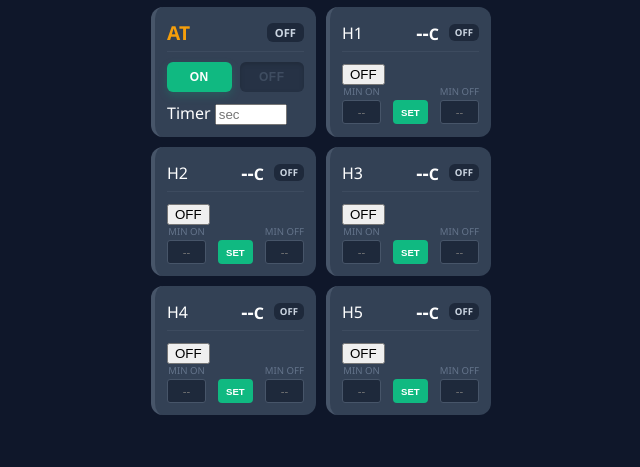
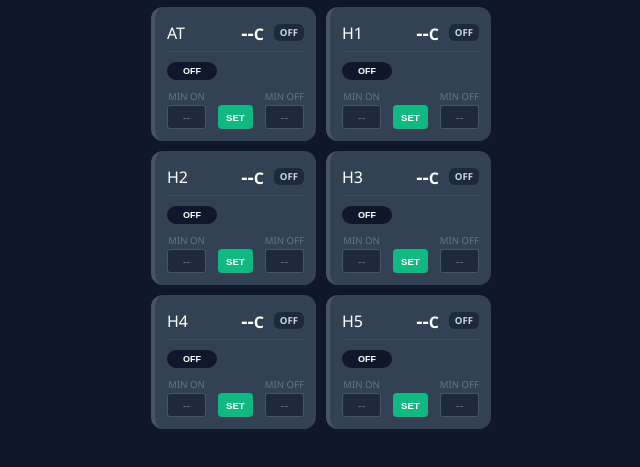
Before and after one commit to najibyazbeck7-art/mono-t, a plain HTML site: page index.html in a window 1280 px wide. Shown: the part 61-528 px from the top of the page, without its empty margins (319-959 px from the left). Drawn offline with Linux system fonts and the light colour scheme; a script that the page names is missing.

Commit message:
sadsadasd

```diff
--- a/index.html
+++ b/index.html
@@ -24,21 +24,30 @@
         <div class="relay-container">
 
         <!-- AT Sensor Card -->
-        <div class="relay-box" data-relay="at">
+        <div class="relay-box" id="at-card">
             <div class="relay-label">
-                <span class="device-name">AT</span>
-                <span class="state-badge" id="badge-at">OFF</span>
+                <span class="sensor-label">AT</span>
+                <div style="display: flex; align-items: center; gap: 10px;">
+                    <span class="temp-value"><span id="at-val">--</span><small>C</small></span>
+                    <span class="state-indicator" id="at-state">OFF</span>
+                </div>
             </div>
 
-            <div class="btn-group">
-                <button class="btn btn-on" id="btn-on-at" onclick="publishCommand('at', 'ON')">ON</button>
-                <button class="btn btn-off btn-inactive" id="btn-off-at" onclick="publishCommand('at', 'OFF')">OFF</button>
+            <div class="toggle-row">
+                <button class="toggle-pill" id="at-btn" onclick="toggleRelay('at')">OFF</button>
+                <div class="led-indicator" id="at-led"></div>
             </div>
 
-            <div class="timer-row">
-                <label>Timer</label>
-                <input type="number" id="timer-input-at" placeholder="sec" min="0" max="3600">
-                <span class="countdown" id="countdown-at"></span>
+            <div class="card-inputs">
+                <div class="input-item">
+                    <label>min on</label>
+                    <input type="text" id="at-min-on" placeholder="--">
+                </div>
+                <button class="btn-set" onclick="sendConfig('at')">SET</button>
+                <div class="input-item">
+                    <label>min off</label>
+                    <input type="text" id="at-min-off" placeholder="--">
+                </div>
             </div>
         </div>
 
--- a/script.js
+++ b/script.js
@@ -110,11 +110,11 @@
 
     console.log(`Toggling relay ${id}: ${currentState} -> ${nextState}`);
 
-    // Send MQTT command
+    // Send MQTT command using working format
     publishCommand(id, nextState);
 
-    // Update UI immediately for better UX
-    updateRelayUI(id, nextState);
+    // Don't update UI immediately - let ESP32 respond with status
+    console.log(`Waiting for ESP32 to confirm state change...`);
 }
 
 function publishCommand(num, val) {
--- a/style.css
+++ b/style.css
@@ -104,61 +104,38 @@
     color: #34d399;
 }
 
-/* --- 4. BUTTON GROUP (Working App Structure) --- */
-.btn-group {
-    display: grid;
-    grid-template-columns: 1fr 1fr;
-    gap: 8px;
+/* --- 4. TOGGLE ROW --- */
+.toggle-row {
+    display: flex;
+    justify-content: space-between;
+    align-items: center;
     margin: 10px 0;
 }
 
-.btn {
-    padding: 8px 12px;
-    border-radius: 6px;
+.toggle-pill {
+    background: #0f172a;
+    color: white;
     border: none;
-    font-weight: 800;
-    font-size: 0.75rem;
+    padding: 4px 12px;
+    border-radius: 20px;
+    font-size: 9px;
+    font-weight: 900;
+    cursor: pointer;
     text-transform: uppercase;
-    letter-spacing: 0.5px;
-    cursor: pointer;
-    transition: all 0.2s ease;
-    height: 30px;
+    min-width: 50px;
 }
 
-.btn-on {
-    background: #10b981 !important;
-    color: #ffffff !important;
-    box-shadow: 0 4px 10px rgba(16, 185, 129, 0.2);
+.led-indicator {
+    width: 8px;
+    height: 8px;
+    background: #334155;
+    border-radius: 50%;
+    transition: all 0.3s ease;
 }
 
-.btn-off {
-    background: #ef4444 !important;
-    color: #ffffff !important;
-    box-shadow: 0 4px 10px rgba(239, 68, 68, 0.2);
-}
-
-.btn-inactive {
-    background: #1e293b !important;
-    color: #475569 !important;
-    opacity: 0.6;
-    box-shadow: inset 0 2px 4px rgba(0,0,0,0.3);
-    cursor: default;
-}
-
-.state-badge {
-    padding: 2px 8px;
-    border-radius: 6px;
-    font-size: 0.7em;
-    font-weight: bold;
-    background: #1e293b;
-    color: #cbd5e1;
-    text-transform: uppercase;
-}
-
-.device-name {
-    font-size: 1.2rem;
-    color: #f59e0b;
-    font-weight: 800;
+.led-indicator.active {
+    background: #10b981;
+    box-shadow: 0 0 8px #10b981;
 }
 
 /* --- 5. CARD INPUTS --- */
```
